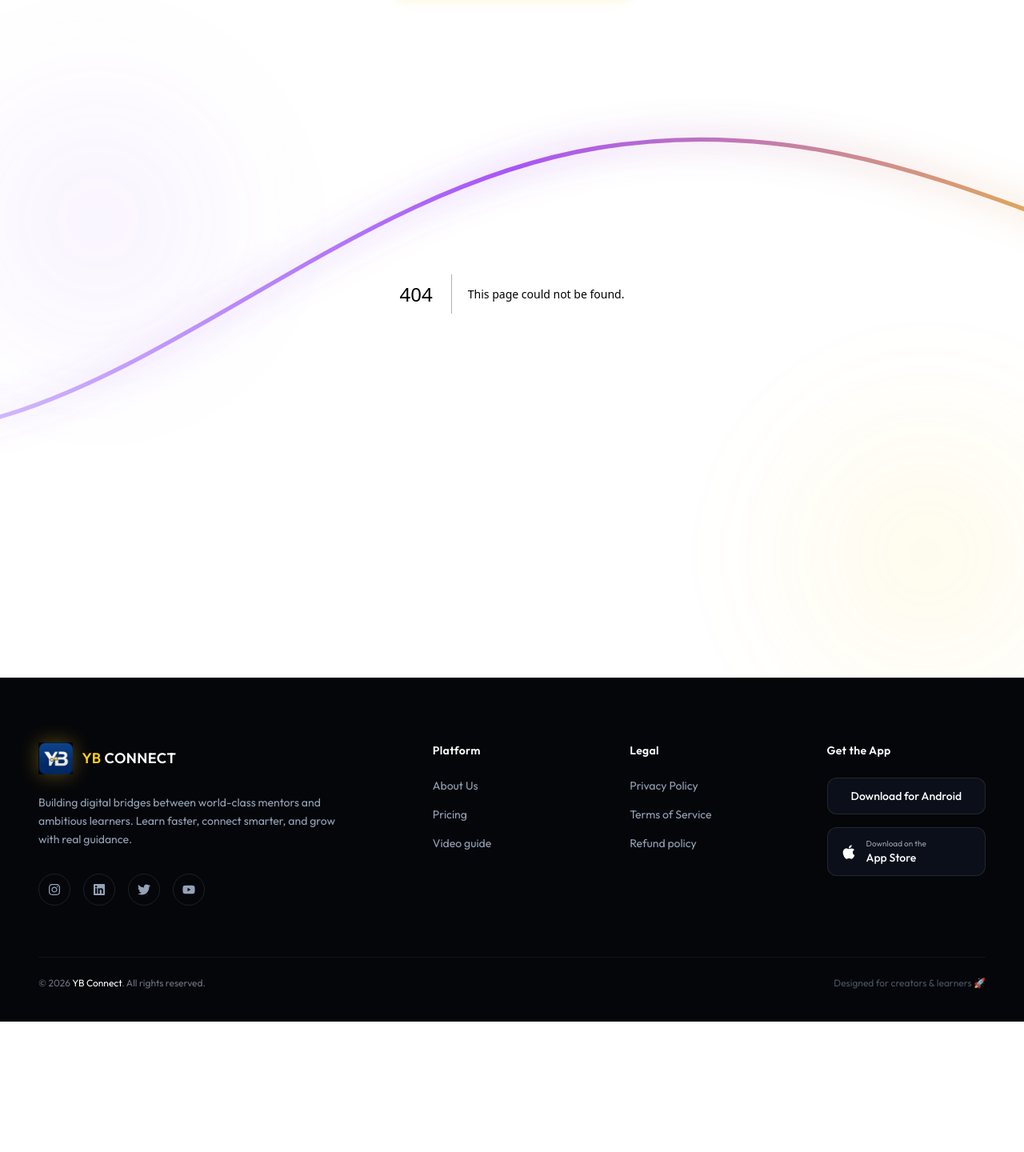
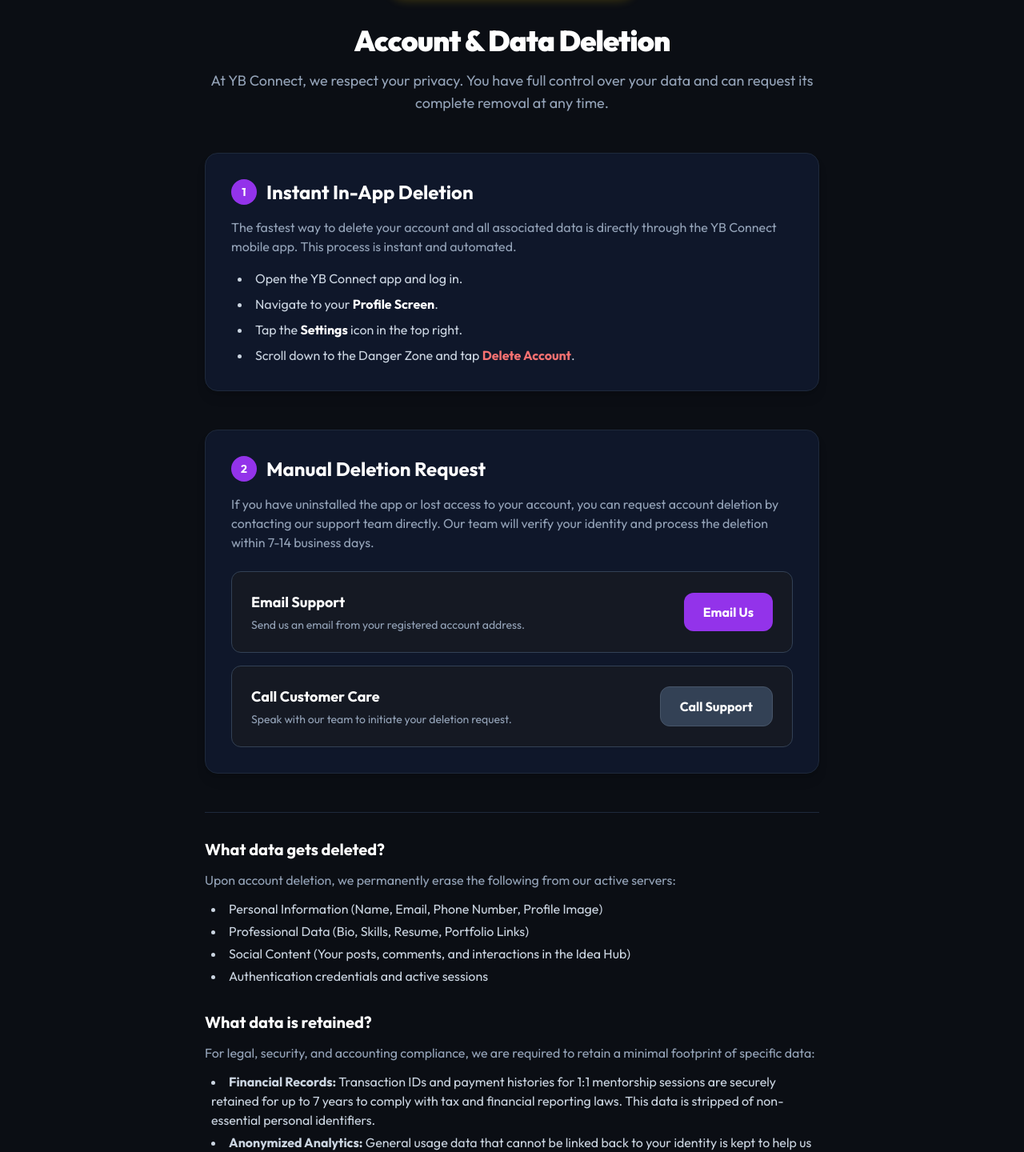
Before and after one commit to yashwanthbondapalli/yb-connect-web, a Next.js app: page /deleteAccount in a window 1280 px wide. Before the commit this address had no page. Shown: the part 115-1555 px from the top of the page at 80% size. Before the commit the page ends 1392 px from the top, so only its background shows below. Built offline with nearby package versions, Linux system fonts and the light colour scheme.

Commit message:
Create Delete Account Page with deletion methods
This page provides users with options for deleting their accounts, including in-app deletion and manual request methods. It also outlines what data will be deleted and retained for compliance.

```diff
--- /dev/null
+++ b/app/deleteAccount/page.tsx
@@ -0,0 +1,104 @@
+import React from 'react';
+
+export default function DeleteAccountPage() {
+  return (
+    <div className="min-h-screen bg-[#0B0E14] text-slate-200 py-16 px-4 sm:px-6 lg:px-8 font-sans">
+      <div className="max-w-3xl mx-auto space-y-12">
+
+        {/* HEADER */}
+        <div className="text-center space-y-4">
+          <h1 className="text-4xl font-black text-white tracking-tight">
+            Account & Data Deletion
+          </h1>
+          <p className="text-slate-400 text-lg">
+            At YB Connect, we respect your privacy. You have full control over your data and can request its complete removal at any time.
+          </p>
+        </div>
+
+        {/* METHOD 1: IN-APP DELETION */}
+        <div className="bg-[#0f172a] rounded-2xl p-8 border border-slate-800 shadow-lg">
+          <h2 className="text-2xl font-bold text-white mb-4 flex items-center">
+            <span className="bg-purple-600 text-white w-8 h-8 rounded-full flex justify-center items-center text-sm mr-3">1</span>
+            Instant In-App Deletion
+          </h2>
+          <p className="text-slate-400 mb-4">
+            The fastest way to delete your account and all associated data is directly through the YB Connect mobile app. This process is instant and automated.
+          </p>
+          <ul className="list-disc list-inside text-slate-300 space-y-2 ml-2">
+            <li>Open the YB Connect app and log in.</li>
+            <li>Navigate to your <strong className="text-white">Profile Screen</strong>.</li>
+            <li>Tap the <strong className="text-white">Settings</strong> icon in the top right.</li>
+            <li>Scroll down to the Danger Zone and tap <strong className="text-red-400">Delete Account</strong>.</li>
+          </ul>
+        </div>
+
+        {/* METHOD 2: MANUAL WEB REQUEST */}
+        <div className="bg-[#0f172a] rounded-2xl p-8 border border-slate-800 shadow-lg">
+          <h2 className="text-2xl font-bold text-white mb-4 flex items-center">
+            <span className="bg-purple-600 text-white w-8 h-8 rounded-full flex justify-center items-center text-sm mr-3">2</span>
+            Manual Deletion Request
+          </h2>
+          <p className="text-slate-400 mb-6">
+            If you have uninstalled the app or lost access to your account, you can request account deletion by contacting our support team directly. Our team will verify your identity and process the deletion within 7-14 business days.
+          </p>
+
+          <div className="space-y-4">
+            {/* EMAIL OPTION */}
+            <div className="bg-[#151923] border border-slate-700 rounded-xl p-6 flex flex-col sm:flex-row sm:items-center justify-between gap-4">
+              <div>
+                <h3 className="text-lg font-bold text-white mb-1">Email Support</h3>
+                <p className="text-slate-400 text-sm">Send us an email from your registered account address.</p>
+              </div>
+              {/* NOTE: Clicking this opens their phone/computer email app automatically */}
+              <a
+                href="mailto:ybconnect10@gmail.com?subject=Account Deletion Request&body=Hello YB Connect Support,%0A%0AI would like to request the deletion of my account and all associated data.%0A%0AMy Registered Phone Number:%0AMy Registered Email:"
+                className="bg-purple-600 hover:bg-purple-700 text-white font-bold py-3 px-6 rounded-xl transition-colors text-center whitespace-nowrap"
+              >
+                Email Us
+              </a>
+            </div>
+
+            {/* CALL OPTION */}
+            <div className="bg-[#151923] border border-slate-700 rounded-xl p-6 flex flex-col sm:flex-row sm:items-center justify-between gap-4">
+              <div>
+                <h3 className="text-lg font-bold text-white mb-1">Call Customer Care</h3>
+                <p className="text-slate-400 text-sm">Speak with our team to initiate your deletion request.</p>
+              </div>
+              {/* NOTE: Clicking this opens their phone's dialer automatically. Replace with your actual number! */}
+              <a
+                href="tel:+917207255542"
+                className="bg-slate-700 hover:bg-slate-600 text-white font-bold py-3 px-6 rounded-xl transition-colors text-center whitespace-nowrap border border-slate-600"
+              >
+                Call Support
+              </a>
+            </div>
+          </div>
+        </div>
+
+        {/* POLICY DETAILS (Crucial for Google Play Compliance) */}
+        <div className="space-y-8 pt-8 border-t border-slate-800">
+          <div>
+            <h3 className="text-xl font-bold text-white mb-3">What data gets deleted?</h3>
+            <p className="text-slate-400 mb-3">Upon account deletion, we permanently erase the following from our active servers:</p>
+            <ul className="list-disc list-inside text-slate-300 space-y-1 ml-2">
+              <li>Personal Information (Name, Email, Phone Number, Profile Image)</li>
+              <li>Professional Data (Bio, Skills, Resume, Portfolio Links)</li>
+              <li>Social Content (Your posts, comments, and interactions in the Idea Hub)</li>
+              <li>Authentication credentials and active sessions</li>
+            </ul>
+          </div>
+
+          <div>
+            <h3 className="text-xl font-bold text-white mb-3">What data is retained?</h3>
+            <p className="text-slate-400 mb-3">For legal, security, and accounting compliance, we are required to retain a minimal footprint of specific data:</p>
+            <ul className="list-disc list-inside text-slate-300 space-y-1 ml-2">
+              <li><strong>Financial Records:</strong> Transaction IDs and payment histories for 1:1 mentorship sessions are securely retained for up to 7 years to comply with tax and financial reporting laws. This data is stripped of non-essential personal identifiers.</li>
+              <li><strong>Anonymized Analytics:</strong> General usage data that cannot be linked back to your identity is kept to help us improve platform stability.</li>
+            </ul>
+          </div>
+        </div>
+
+      </div>
+    </div>
+  );
+}
```
